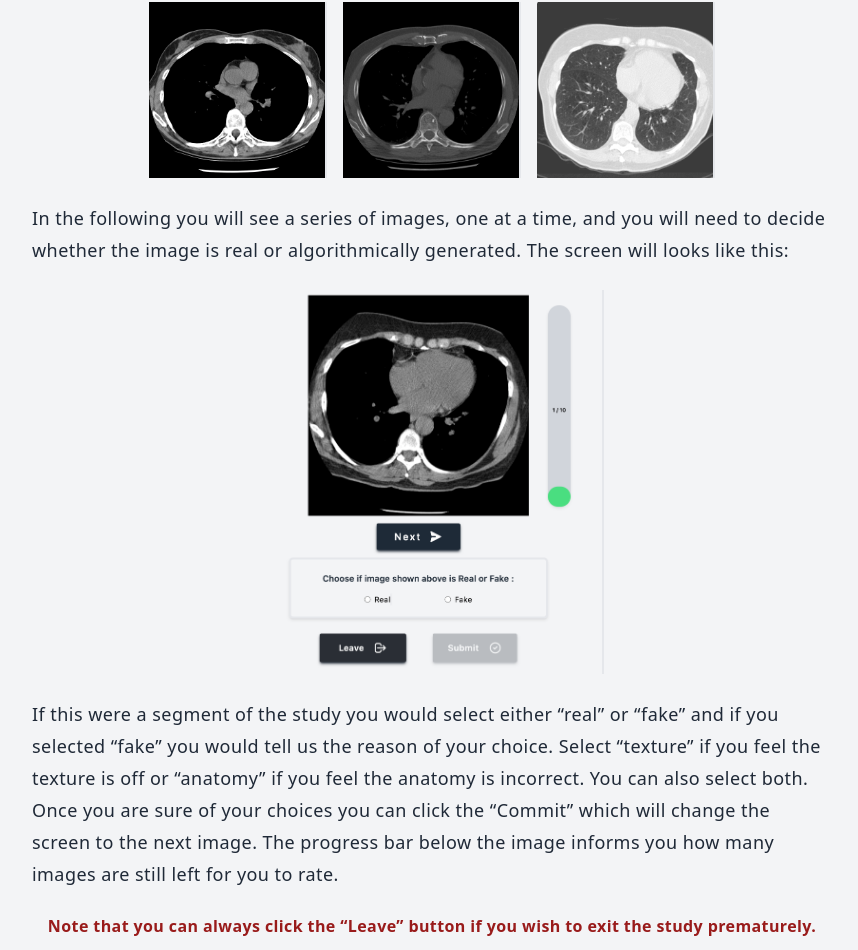
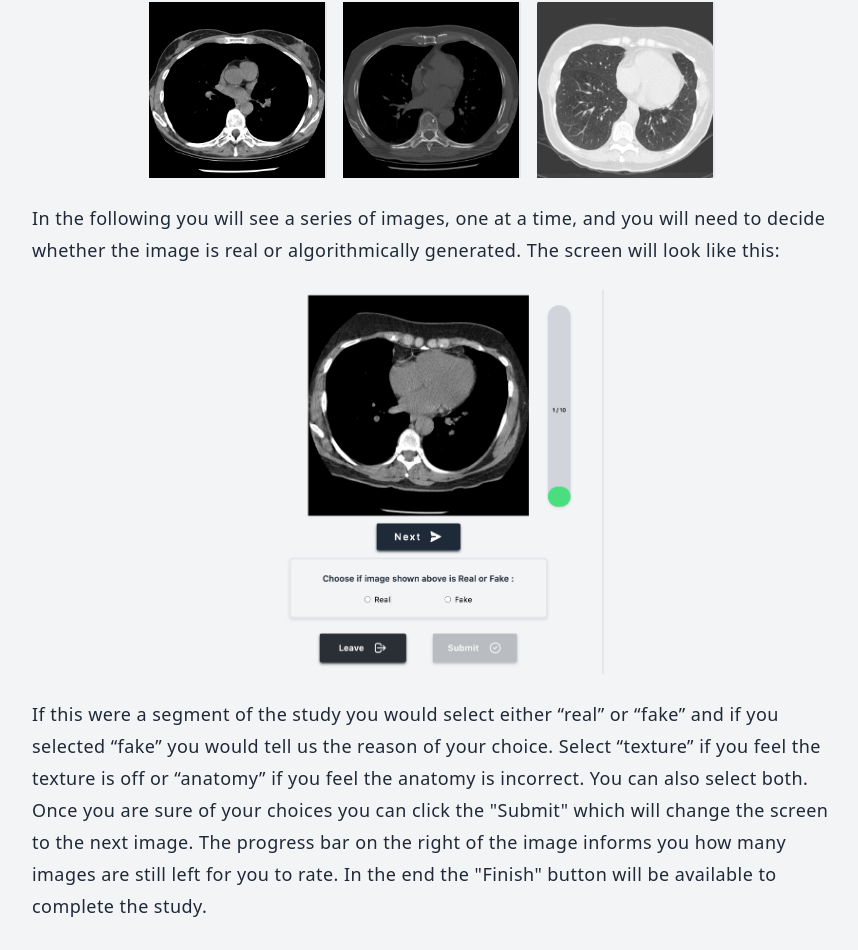
Before and after one commit to Shanmukha-Y/Visual-Turing-Test, a Next.js app: page / in a window 1280 px wide. Shown: the part 1593-2543 px from the top of the page, without its empty margins (226-1084 px from the left). Built offline with nearby package versions, Linux system fonts and the light colour scheme.

Commit message:
homepage content

```diff
--- a/components/MainContainer.js
+++ b/components/MainContainer.js
@@ -185,7 +185,7 @@ const MainContainer = () => {
             <p className="tracking-wide  w-[50rem] text-gray-800 text-lg lg:leading-8">
               In the following you will see a series of images, one at a time,
               and you will need to decide whether the image is real or
-              algorithmically generated. The screen will looks like this:
+              algorithmically generated. The screen will look like this:
             </p>
           </div>
           <div className="flex justify-center mt-6">
@@ -201,9 +201,9 @@ const MainContainer = () => {
               of your choice. Select “texture” if you feel the texture is off or
               “anatomy” if you feel the anatomy is incorrect. You can also
               select both. Once you are sure of your choices you can click the
-              “Commit” which will change the screen to the next image. The
-              progress bar below the image informs you how many images are still
-              left for you to rate.
+              "Submit" which will change the screen to the next image. The
+              progress bar on the right of the image informs you how many images are still
+              left for you to rate. In the end the "Finish" button will be available to complete the study.
             </p>
           </div>
           <div className="mt-5 text-center">
```
